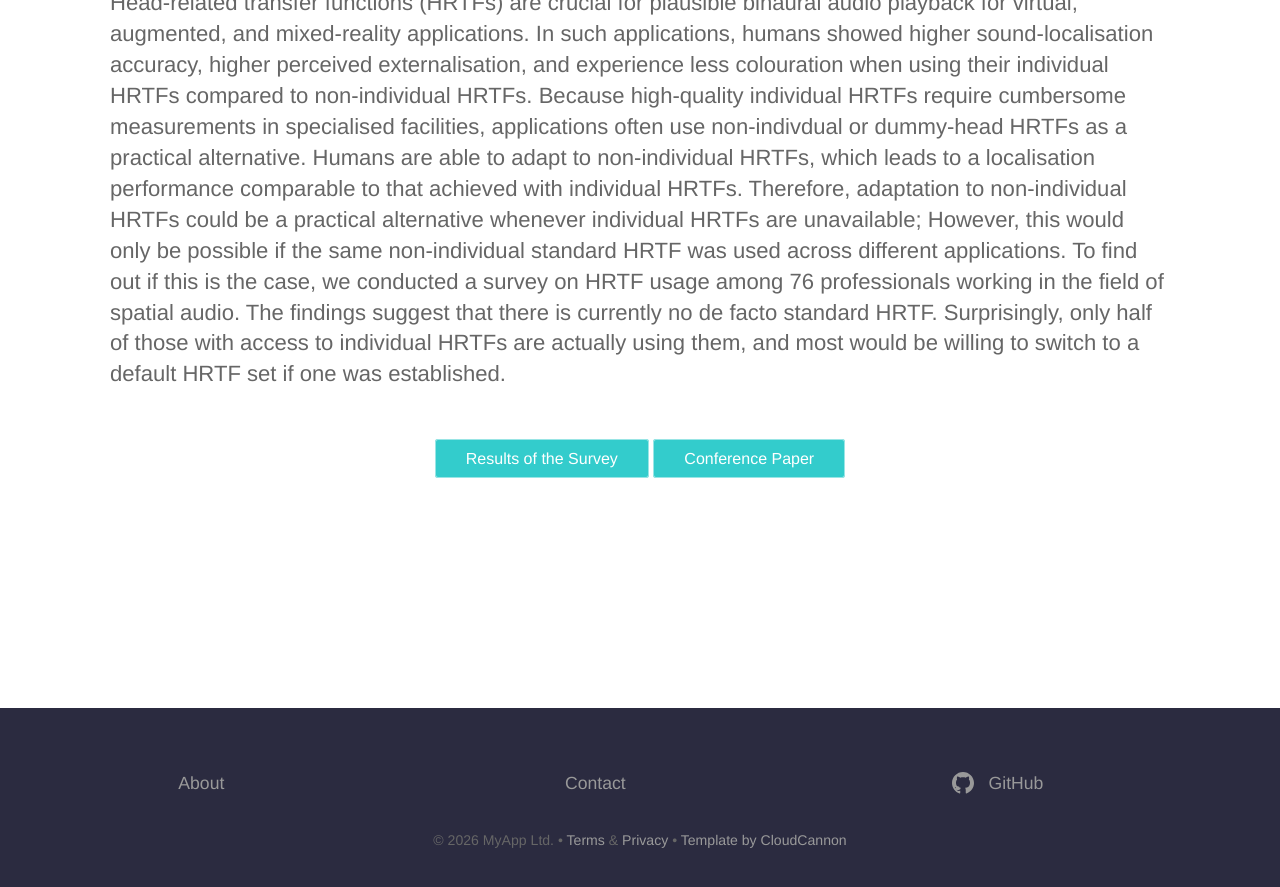
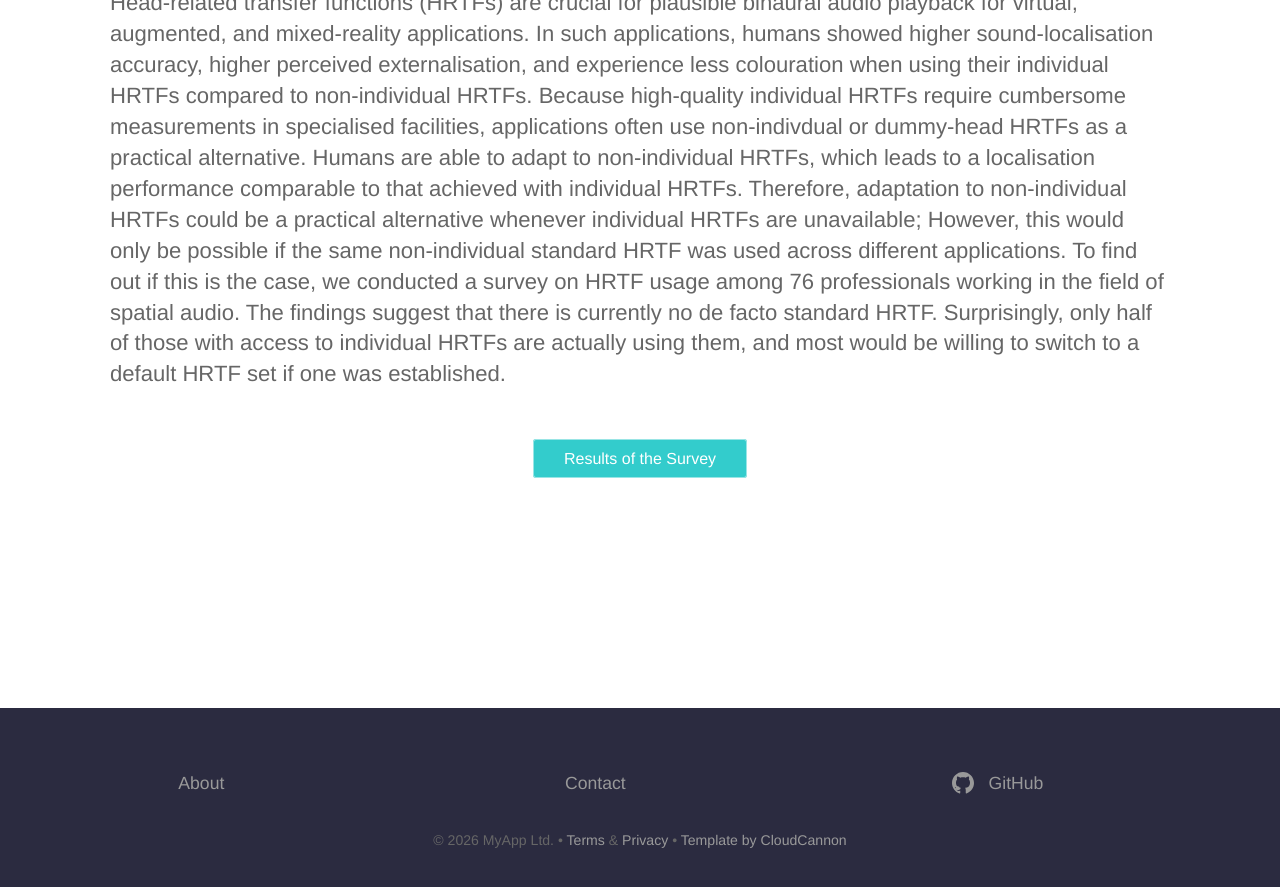
Before and after one commit to TheNEMOproject/TheNEMOproject.github.io, a Jekyll site: the page built from research.html, in a window 1280 px wide and 900 px high, scrolled down 1829 px. Shown: the top 887 px of the window. Built offline with Jekyll 4.4.1, drawn with Linux system fonts in a browser that asks for light colours.

Commit message:
Update research.html

```diff
--- a/research.html
+++ b/research.html
@@ -35,7 +35,7 @@ title: Collection of Research Outputs
 			<p>Head-related transfer functions (HRTFs) are crucial for plausible binaural audio playback for virtual, augmented, and mixed-reality applications. In such applications, humans showed higher sound-localisation accuracy, higher perceived externalisation, and experience less colouration when using their individual HRTFs compared to non-individual HRTFs. Because high-quality individual HRTFs require cumbersome measurements in specialised facilities, applications often use non-indivdual or dummy-head HRTFs as a practical alternative. Humans are able to adapt to non-individual HRTFs, which leads to a localisation performance comparable to that achieved with individual HRTFs. Therefore, adaptation to non-individual HRTFs could be a practical alternative whenever individual HRTFs are unavailable; However, this would only be possible if the same non-individual standard HRTF was used across different applications. To find out if this is the case, we conducted a survey on HRTF usage among 76 professionals working in the field of spatial audio. The findings suggest that there is currently no de facto standard HRTF. Surprisingly, only half of those with access to individual HRTFs are actually using them, and most would be willing to switch to a default HRTF set if one was established.</p>
 			<div class="cta button" style="text-align: center;">
 				<a href="{{ site.baseurl }}/results_survey/">Results of the Survey</a>
-				<a href="https://doi.org/10.17743/jaes.2022.0134">Conference Paper</a>
+				<!--<a href="https://doi.org/10.17743/jaes.2022.0134">Conference Paper</a>-->
 			</div>
 		</div>
 	</div>
```
